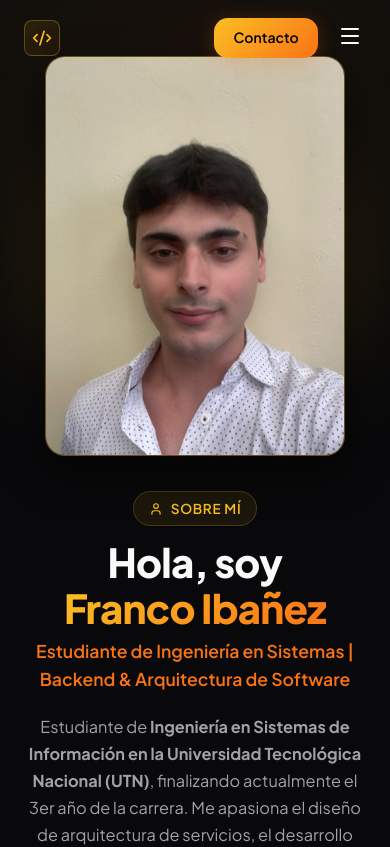
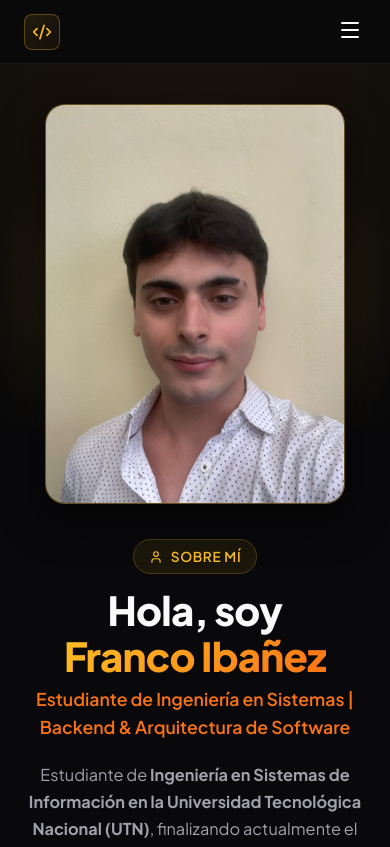
Before and after one commit to franmaxi/franmaxi.github.io, a React (Vite) app: page / in a window 390 px wide. Shown: the top 847 px of the page. Built offline with nearby package versions, Linux system fonts and the light colour scheme.

Commit message:
fix: solucionar superposicion de navbar y foto en mobile

```diff
--- a/src/components/components.css
+++ b/src/components/components.css
@@ -6,16 +6,22 @@
   top: 0;
   left: 0;
   right: 0;
-  z-index: 100;
+  z-index: 1000;
   padding: 1.1rem 0;
   transition: var(--transition);
+  background: rgba(9, 9, 11, 0.85);
+  backdrop-filter: blur(16px);
+  -webkit-backdrop-filter: blur(16px);
+  border-bottom: 1px solid rgba(255, 255, 255, 0.05);
 }
 
 .navbar-header.scrolled {
-  background: rgba(9, 9, 11, 0.85);
-  backdrop-filter: blur(16px);
+  background: rgba(9, 9, 11, 0.96);
+  backdrop-filter: blur(20px);
+  -webkit-backdrop-filter: blur(20px);
   border-bottom: 1px solid var(--border-subtle);
   padding: 0.85rem 0;
+  box-shadow: 0 4px 25px rgba(0, 0, 0, 0.5);
 }
 
 .nav-wrapper {
@@ -1157,8 +1163,21 @@
 }
 
 @media (max-width: 640px) {
+  .navbar-header {
+    padding: 0.85rem 0;
+  }
+
+  .nav-contact-btn {
+    display: none;
+  }
+
   .section {
     padding: 3.5rem 0;
+  }
+
+  .about-section {
+    padding-top: 6.5rem;
+    padding-bottom: 3.5rem;
   }
 
   .hero-buttons-wrapper {
```
